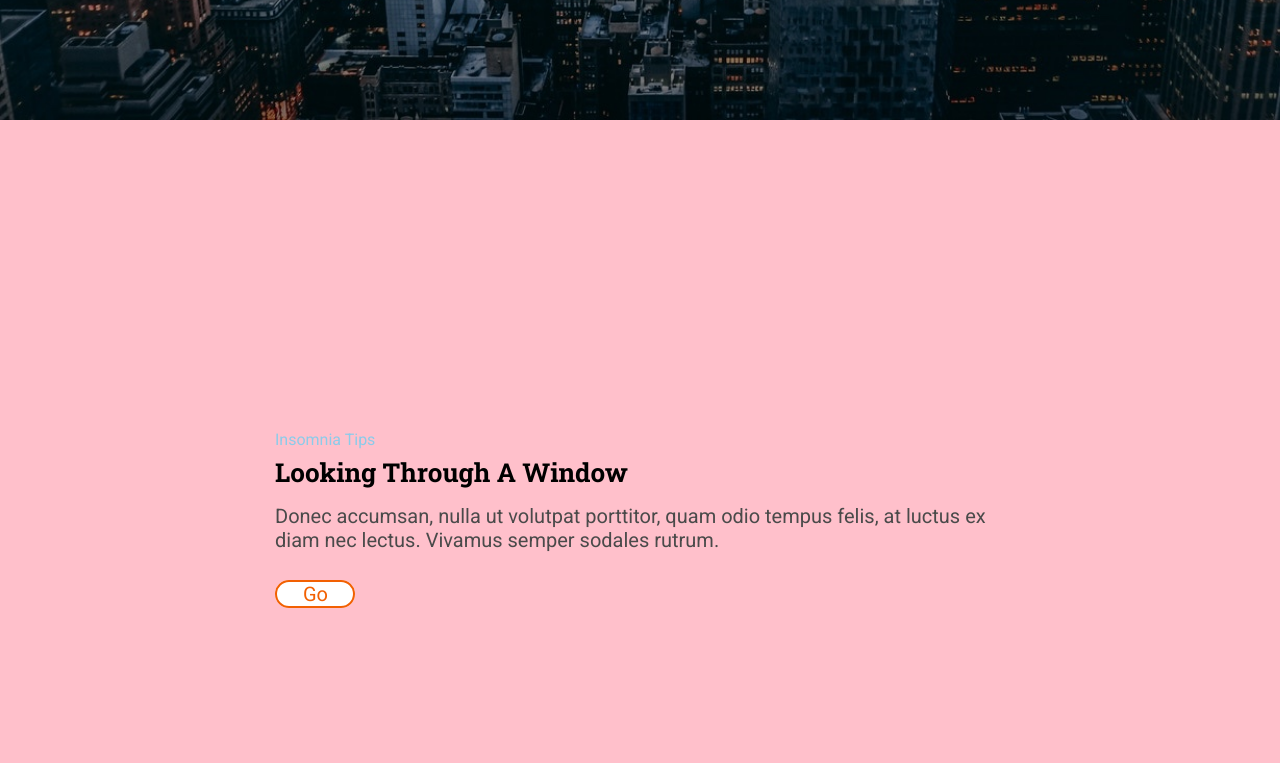
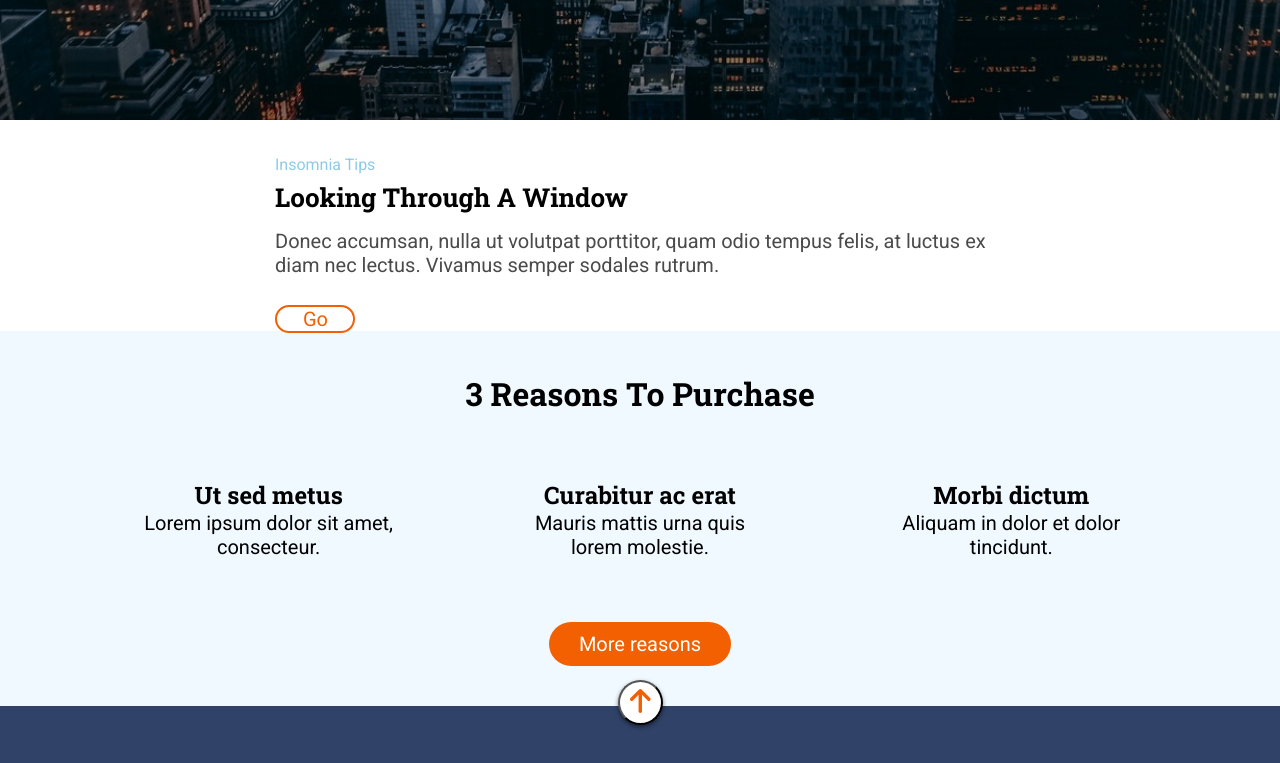
Before and after one commit to saramartara/Anonymous-proxy-_module-1-final--HTML-SCSS-, a website: page docs/index.html in a window 1280 px wide. Shown: the part 680-1443 px from the top of the page. Drawn offline with nearby package versions, Linux system fonts and the light colour scheme; files that its build step writes are made by us from their sources.

Commit message:
add reasons media

```diff
--- a/src/scss/layout/_looking.scss
+++ b/src/scss/layout/_looking.scss
@@ -6,7 +6,7 @@
   @content;
 }
 @mixin centralColumn() {
-  background-color: pink;
+  // background-color: pink;
   padding: 0 15px;
   @content;
 }
@@ -25,12 +25,12 @@
   background-color: $color-bg;
   @include tablet() {
     @include centralColumn() {
-      padding: 39px;
+      padding: 0 39px;
     }
   }
   @include desktop() {
     @include centralColumn() {
-      padding: 275px;
+      padding: 0 275px;
     }
   }
 }
--- a/src/scss/layout/_reasons.scss
+++ b/src/scss/layout/_reasons.scss
@@ -8,27 +8,64 @@
   display: grid;
   grid-template-columns: 1fr;
   grid-template-rows: 1fr 1fr 1fr 1fr 1fr;
+  @include tablet() {
+    @include centralColumn() {
+      padding: 0 39px;
+    }
+    grid-template-columns: 1fr 1fr 1fr;
+    grid-template-rows: 1fr 1fr 1fr;
+  }
+
+  @include desktop() {
+    @include centralColumn() {
+      padding: 0 83px;
+    }
+  }
 }
 .reasons__item1 {
   grid-row: 1 / 2;
+  @include tablet() {
+    grid-column: 1 / 4;
+  }
 }
 .reasons__item2 {
   grid-row: 2 / 3;
   margin: 22.5px 55px;
+  @include tablet() {
+    grid-column: 1 / 2;
+  }
 }
 .reasons__item3 {
   grid-row: 3 / 4;
   margin: 22.5px 55px;
+  @include tablet() {
+    grid-column: 2 / 3;
+    grid-row: 2 / 3;
+  }
 }
 .reasons__item4 {
   grid-row: 4 / 5;
   margin: 22.5px 55px;
+  @include tablet() {
+    grid-column: 3 / 4;
+    grid-row: 2 / 3;
+  }
 }
 .reasons__item5 {
   grid-row: 5 / 6;
+  @include tablet() {
+    grid-column: 1 / 4;
+    grid-row: 3 / 4;
+  }
 }
 .reasons--mainTitle {
   @include Title-main();
+  @include tablet() {
+    font-size: 26px;
+  }
+  @include desktop() {
+    font-size: 32px;
+  }
 }
 .reasons--title {
   font-family: $font-title;
@@ -37,16 +74,23 @@
   @include Font-normal() {
     font-weight: bold;
   }
+  @include tablet() {
+    font-size: 24px;
+  }
 }
 .reasons--text {
   font-family: $font-main;
   color: $color-text;
   font-size: 18px;
   @include Font-normal();
+  @include tablet() {
+    font-size: 20px;
+  }
 }
 .reasons--button {
   height: 124px;
   width: 184px;
+  margin-bottom: 60px;
   border-radius: 22.5px;
   border: none;
   padding: 10px 30px;
```
